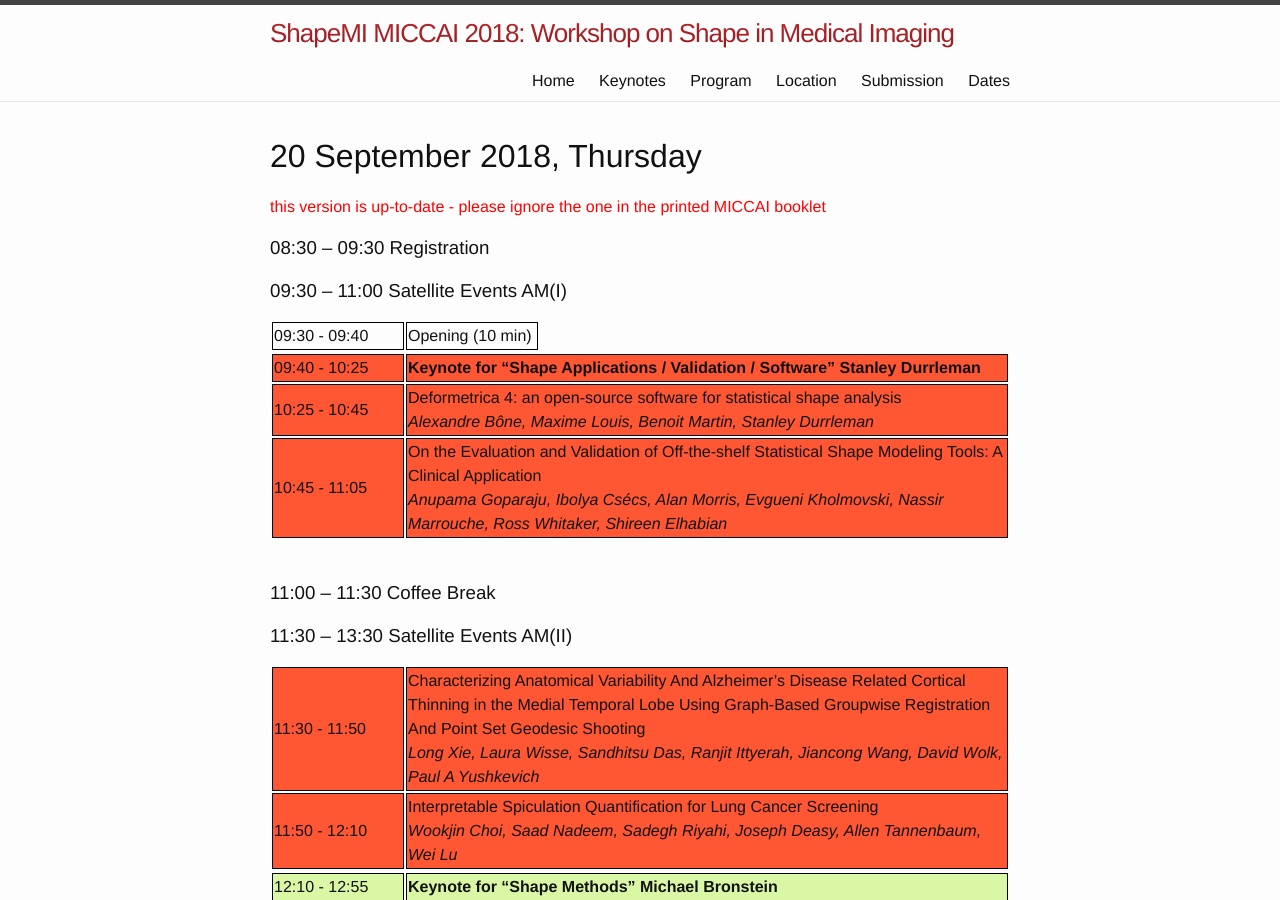
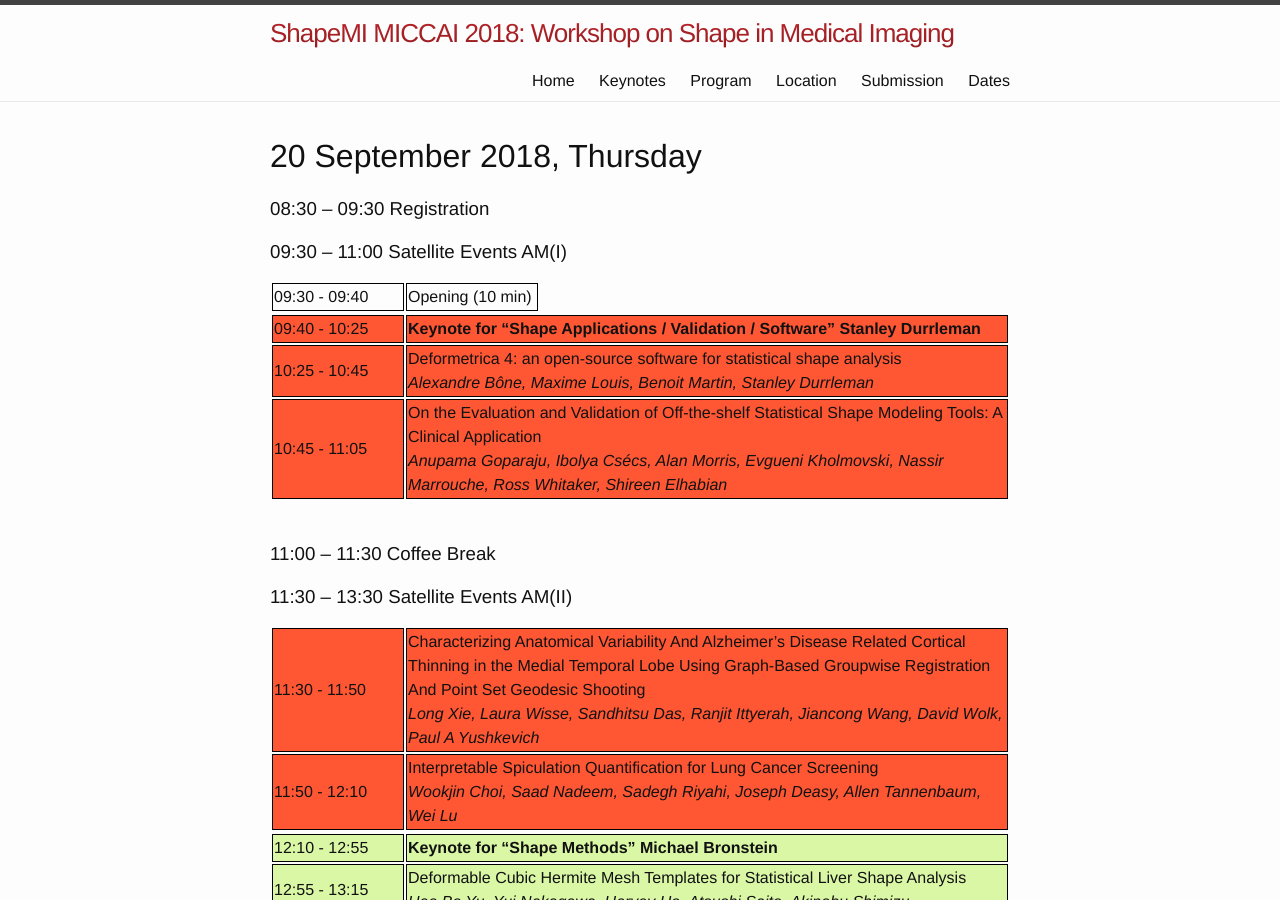
Before and after one commit to shapemi/shapemi2020, a Jekyll site: the page built from program/index.md, in a window 1280 px wide and 900 px high. Built offline with Jekyll 4.4.1, drawn with Linux system fonts in a browser that asks for light colours.

Commit message:
Update index.md

```diff
--- a/program/index.md
+++ b/program/index.md
@@ -29,7 +29,6 @@ order: 2
 </style>
 
 # 20 September 2018, Thursday
-<span style="color:red">this version is up-to-date - please ignore the one in the printed MICCAI booklet</span>
 ### 08:30 – 09:30 Registration
 ### 09:30 – 11:00 Satellite Events AM(I)
 
```
